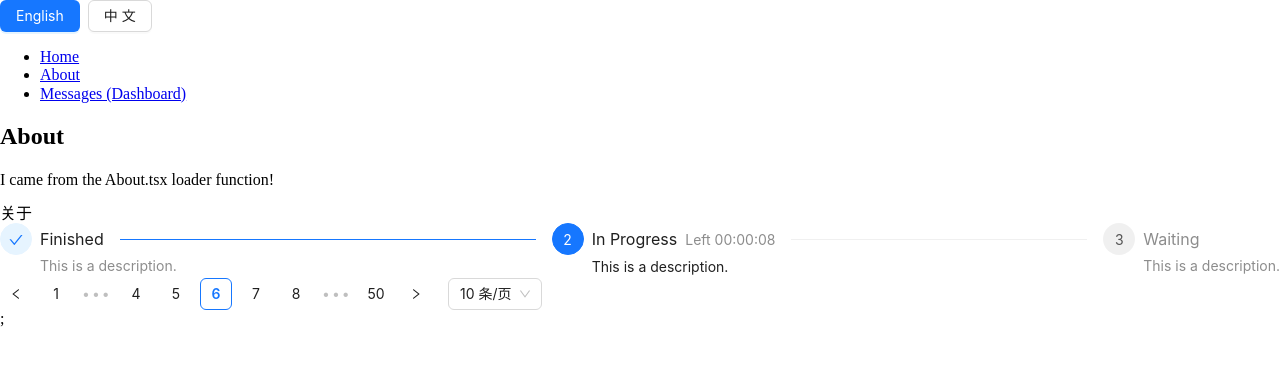
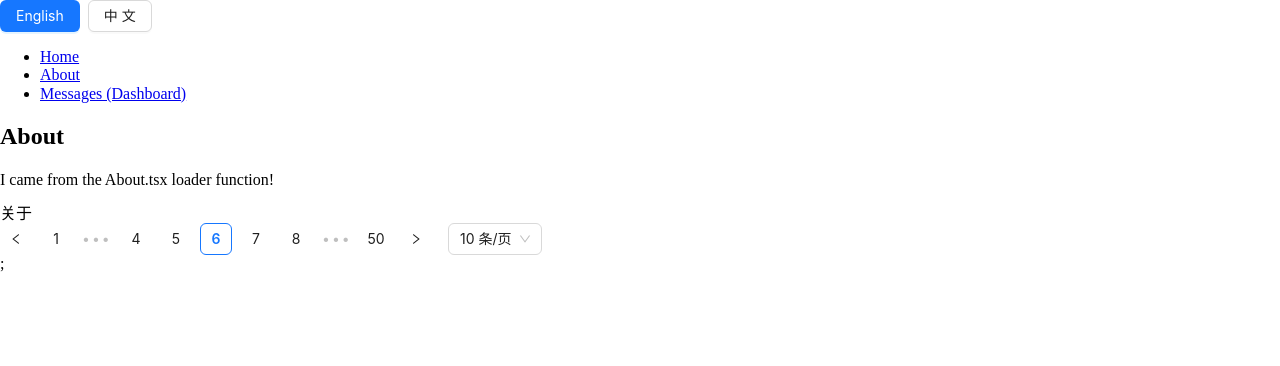
Before and after one commit to dukkhaybw/react-scaffold-project, a React app: page /about in a window 1280 px wide. Shown: the top 366 px of the page. Built offline with nearby package versions, Linux system fonts and the light colour scheme.

Commit message:
引入gzip压缩

```diff
--- a/config/webpack.base.js
+++ b/config/webpack.base.js
@@ -29,6 +29,7 @@ module.exports = {
     minimize: isProduction,
     minimizer: [
       new TerserPlugin({
+        extractComments: false, // 不将注释提取到单独的文件中
         terserOptions: {
           parse: {
             ecma: 8
--- a/package.json
+++ b/package.json
@@ -35,8 +35,10 @@
     "@babel/plugin-transform-block-scoping": "^7.22.15",
     "@babel/preset-env": "^7.22.20",
     "@babel/preset-react": "^7.22.15",
+    "@gfx/zopfli": "^1.0.15",
     "@pmmmwh/react-refresh-webpack-plugin": "^0.5.11",
     "babel-loader": "^9.1.3",
+    "compression-webpack-plugin": "^10.0.0",
     "cross-env": "^7.0.3",
     "css-loader": "^6.8.1",
     "css-minimizer-webpack-plugin": "^5.0.1",
--- a/src/views/about/index.jsx
+++ b/src/views/about/index.jsx
@@ -1,6 +1,6 @@
+import { Pagination } from 'antd';
 import { useLoaderData } from 'react-router-dom';
 import { useTranslation } from 'react-i18next';
-import { Steps, Pagination } from 'antd';
 
 export async function loader() {
   await new Promise((r) => {
@@ -9,7 +9,6 @@ export async function loader() {
   return 'I came from the About.tsx loader function!';
 }
 
-const description = 'This is a description.';
 export function Component() {
   const data = useLoaderData();
   const { t } = useTranslation();
@@ -19,24 +18,7 @@ export function Component() {
       <h2>About</h2>
       <p>{data}</p>
       <div>{t('about.about')}</div>
-      <Steps
-        current={1}
-        items={[
-          {
-            title: 'Finished',
-            description
-          },
-          {
-            title: 'In Progress',
-            description,
-            subTitle: 'Left 00:00:08'
-          },
-          {
-            title: 'Waiting',
-            description
-          }
-        ]}
-      />
+
       <Pagination defaultCurrent={6} total={500} />
     </div>
   );
```
Also changed, not shown: config/webpack.prod.js (+12 -1 lines), .eslintrc.js, 1 other file (tests, documents, lock files or other folders).
